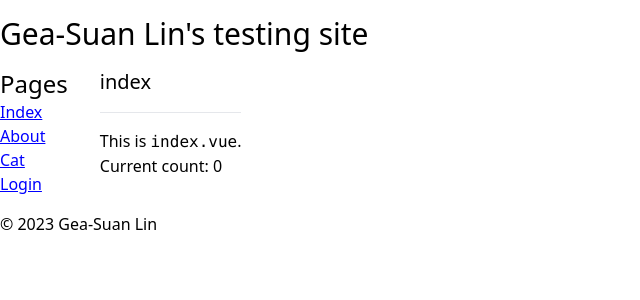
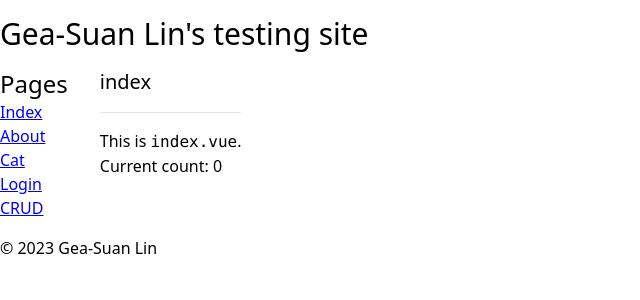
Before and after one commit to gslin/nuxt-playground, a Nuxt app: page / in a window 1280 px wide. Shown: the top 300 px of the page, without its empty margins (0-640 px from the left). Built offline with nearby package versions, Linux system fonts and the light colour scheme.

Commit message:
Add CRUD link.

```diff
--- a/components/AppPages.vue
+++ b/components/AppPages.vue
@@ -5,5 +5,6 @@
   <li><NuxtLink to="/about">About</NuxtLink></li>
   <li><NuxtLink to="/cat">Cat</NuxtLink></li>
   <li><NuxtLink to="/login">Login</NuxtLink></li>
+  <li><NuxtLink to="/crud">CRUD</NuxtLink></li>
 </ul>
 </template>
```
